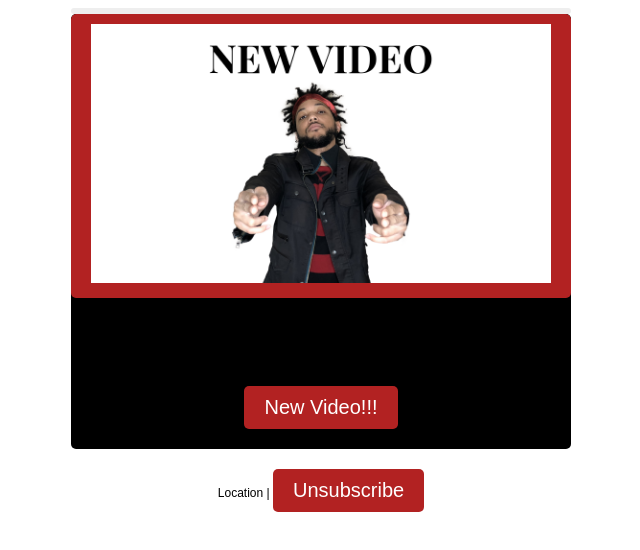
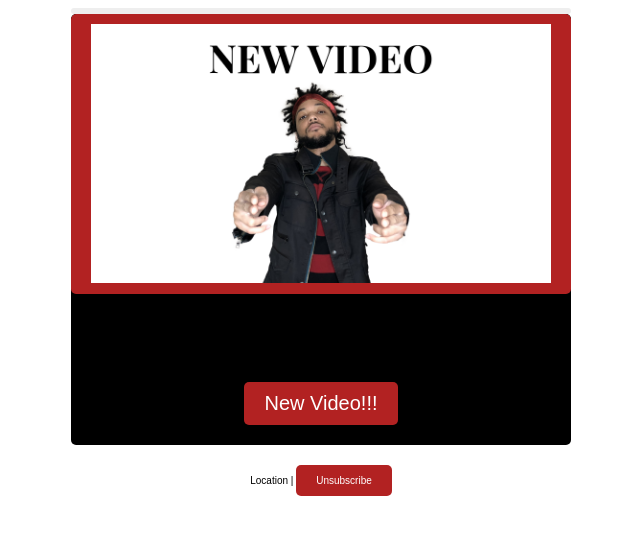
Before and after one commit to OfficialAntiviral/First-Email, a plain HTML site: page index.html in a window 1280 px wide. Shown: the whole page, without its empty margins (319-959 px from the left). Drawn offline with Linux system fonts and the light colour scheme.

Commit message:
Made unsubscribe smaller

```diff
--- a/style.sass
+++ b/style.sass
@@ -30,6 +30,7 @@ p
 
 .cta
     margin: 20px
+    font-size: 20px
 
 a
     text-decoration: none
@@ -38,10 +39,10 @@ a
     color: white
     padding: 10px 20px
     border-radius: 5px
-    font-size: 20px
+
 
 .footer-junk
     @extend .email-container
     background: none
     padding: 20px
-    font-size: 12px
+    font-size: 10px
```
Also changed, not shown: style.css, style.min.css (deleted).
